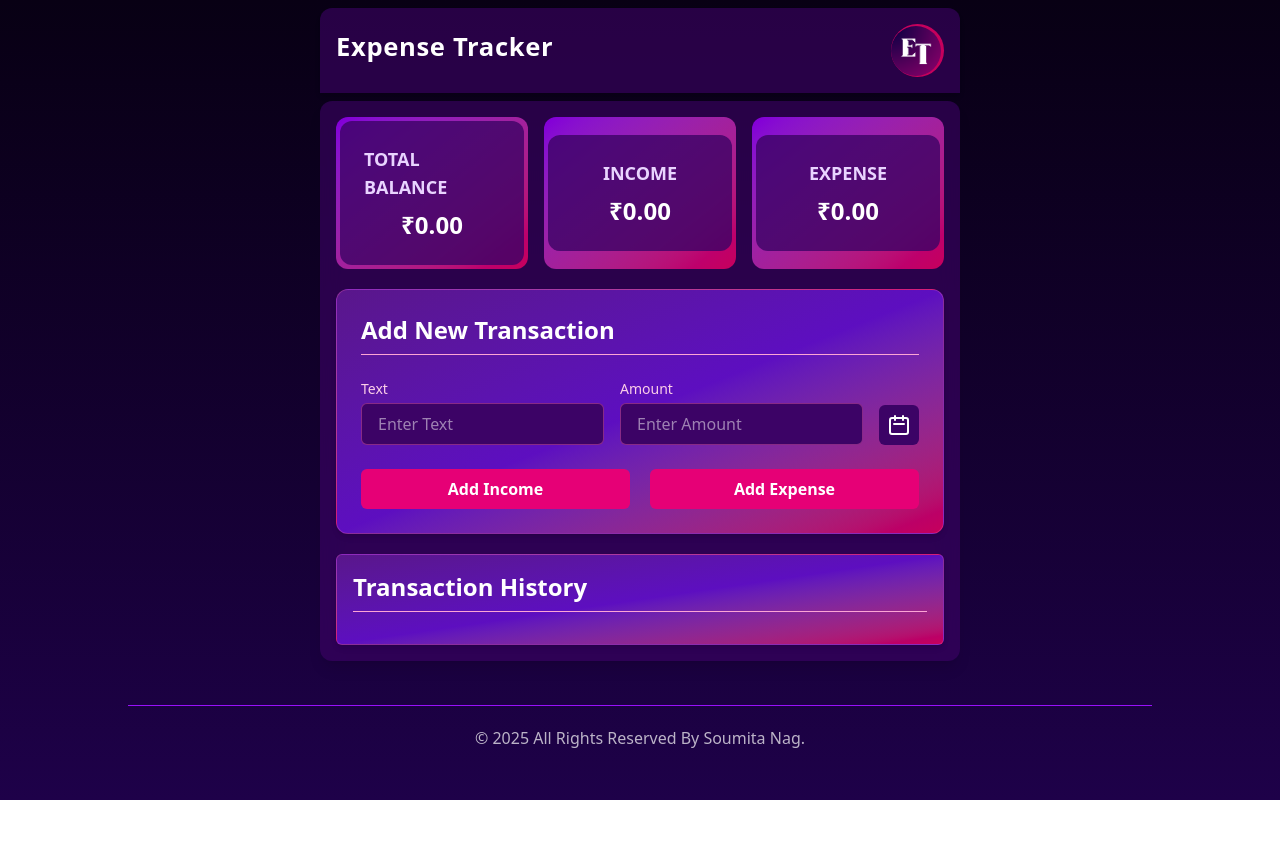
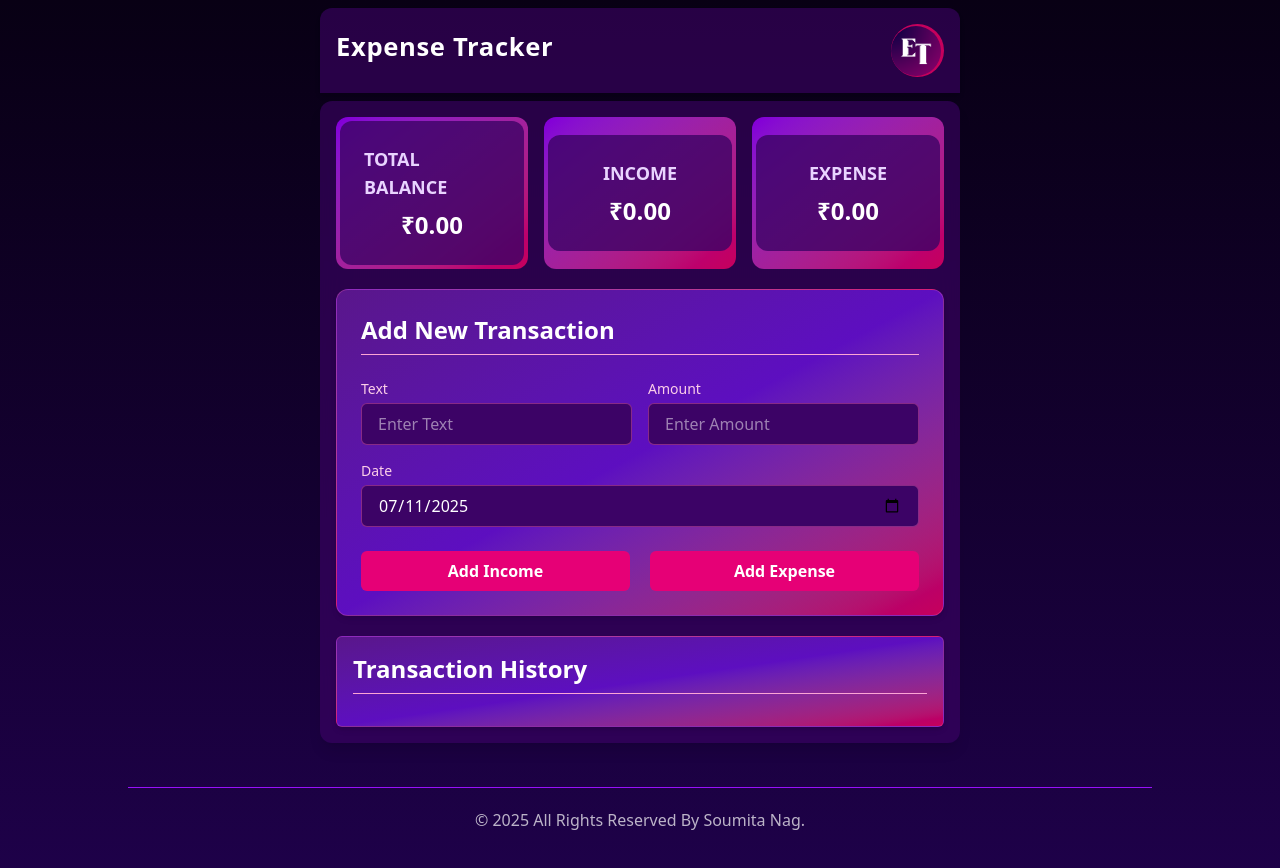
Before and after one commit to Soumita-Nag/ExpenseTracker, a Vue app: page / in a window 1280 px wide. Shown: the top 868 px of the page. Before the commit the page ends 800 px from the top, so only its background shows below. Built offline with nearby package versions, Linux system fonts and the light colour scheme.

Commit message:
Date button fixed and reverse date print bug fixed

```diff
--- a/src/components/AddTransaction.vue
+++ b/src/components/AddTransaction.vue
@@ -34,8 +34,18 @@
             inputmode="numeric"
           />
         </div>
+        <div class="flex flex-col flex-1 min-w-[200px]">
+          <label for="amt" class="mb-1 text-sm font-medium text-pink-200">Date</label>
+          <input
+              type="date"
+              name="date"
+              id="date"
+              class=" px-4 py-2 rounded-md border border-pink-400/40 bg-purple-950 text-white focus:outline-none focus:ring-2 focus:ring-pink-400"
+              v-model="today"
+            />
+        </div>
 
-        <div class="flex items-center">
+        <!-- <div class="flex items-center">
           <div class="relative">
             <button
               type="button"
@@ -67,7 +77,7 @@
               v-model="today"
             />
           </div>
-        </div>
+        </div> -->
       </div>
 
       <div class="flex gap-5 mt-4">
@@ -106,8 +116,8 @@ const calcDate = () => {
   const year = date.getFullYear()
   const month = (date.getMonth() + 1).toString().padStart(2, '0')
   const day = date.getDate().toString().padStart(2, '0')
-  today.value = `${day}-${month}-${year}`
-  // today.value = `${year}-${month}-${day}`
+  // today.value = `${day}-${month}-${year}`
+  today.value = `${year}-${month}-${day}`
 }
 
 const toggleDateInput = () => {
--- a/src/components/TransactionHistory.vue
+++ b/src/components/TransactionHistory.vue
@@ -14,9 +14,13 @@
         <div class="flex justify-between items-center">
           <span class="flex">
             <h4 class="font-medium capitalize">{{ item.text }}</h4>
-            <p class="pl-2 pt-1.5 opacity-70 text-[0.72rem] hidden lg:block">{{ item.date }}</p>
+            <p class="pl-2 pt-1.5 opacity-70 text-[0.72rem] hidden lg:block">
+              {{ item.date.split('-').reverse().join('-') }}
+            </p>
           </span>
-          <h4 class="font-semibold">₹{{ item.cost < 0 ? (item.cost * -1).toFixed(2) : item.cost }}</h4>
+          <h4 class="font-semibold">
+            ₹{{ item.cost < 0 ? (item.cost * -1).toFixed(2) : item.cost }}
+          </h4>
         </div>
         <p class="pl-2 opacity-70 text-[0.72rem] lg:hidden">{{ item.date }}</p>
       </div>
```
